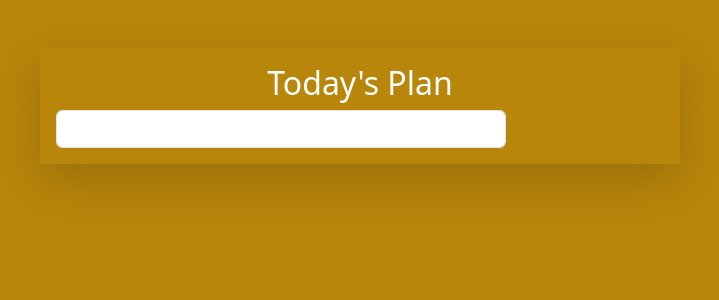
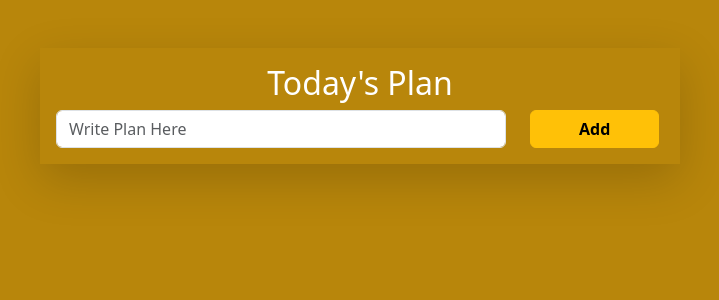
Before and after one commit to rohitprocode/Today_Plan, a React (Create React App) app: page / in a window 1280 px wide. Shown: the top 300 px of the page, without its empty margins (280-999 px from the left). Built offline with nearby package versions, Linux system fonts and the light colour scheme.

Commit message:
Add Button

```diff
--- a/src/App.js
+++ b/src/App.js
@@ -12,7 +12,10 @@ class App extends Component {
           <h2 className="text-center" >Today's Plan</h2>
           <div className="row">
             <div className="col-9">
-              <input type="text" className='form-control' name="" id="" />
+              <input type="text" className='form-control' name="" id="" placeholder='Write Plan Here' />
+            </div>
+            <div className="col-2">
+              <button className='btn btn-warning px-5 fw-bold' >Add</button>
             </div>
           </div>
           </div>
```
